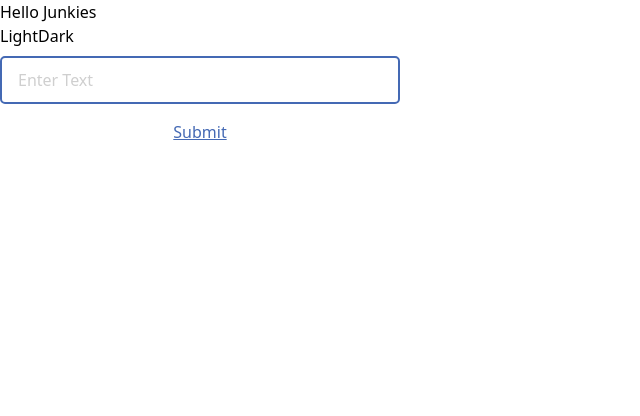
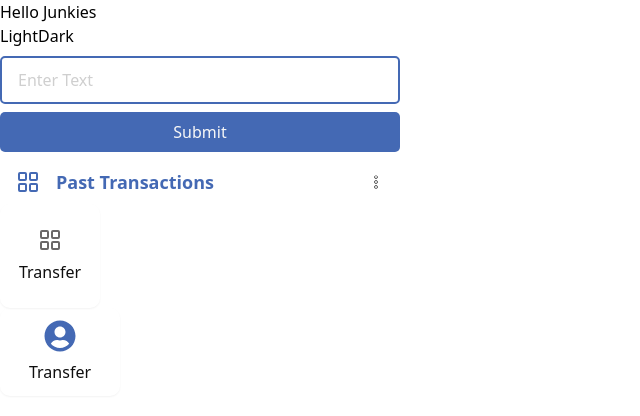
Before and after one commit to KodenOps/manee, a Next.js app: page / in a window 1280 px wide. Shown: the top 416 px of the page, without its empty margins (0-640 px from the left). Built offline with nearby package versions, Linux system fonts and the light colour scheme.

Commit message:
Added more component to the list

```diff
--- a/package.json
+++ b/package.json
@@ -12,7 +12,8 @@
     "next": "15.0.2",
     "next-themes": "^0.3.0",
     "react": "19.0.0-rc-02c0e824-20241028",
-    "react-dom": "19.0.0-rc-02c0e824-20241028"
+    "react-dom": "19.0.0-rc-02c0e824-20241028",
+    "react-icons": "^5.3.0"
   },
   "devDependencies": {
     "@types/node": "^20",
--- a/src/app/page.tsx
+++ b/src/app/page.tsx
@@ -3,6 +3,11 @@ import { ThemeProvider, useTheme } from 'next-themes';
 import SideBar from '@/components/sidebar/page';
 import Button from '@/components/Button';
 import InputField from '@/components/InputField';
+import CardTitle from '@/components/CardTitle';
+import { LuLayoutGrid } from 'react-icons/lu';
+import IconCard from '@/components/IconCard';
+import BeneCard from '@/components/BeneficiaryBox';
+
 const Page = () => {
 	return (
 		<ThemeProvider
@@ -20,8 +25,18 @@ const Page = () => {
 				<p className='my-2'></p>
 				<Button
 					text='Submit'
-					type='secondary'
+					type='primary'
 				/>
+				<p className='my-2'></p>
+				<CardTitle
+					title='Past Transactions'
+					IconName={LuLayoutGrid}
+				/>
+				<IconCard
+					IconName={LuLayoutGrid}
+					boxText='Transfer'
+				/>
+				<BeneCard boxText='Transfer' />
 			</div>
 		</ThemeProvider>
 	);
--- /dev/null
+++ b/src/components/BeneficiaryBox.tsx
@@ -0,0 +1,20 @@
+import React from 'react';
+import { FaUserCircle } from 'react-icons/fa';
+
+interface BeneCardType {
+	boxText: string;
+}
+const BeneCard = ({ boxText }: BeneCardType) => {
+	return (
+		<div className='flex flex-col items-center shadow-sm rounded-[10px] dark:bg-[var(--card-bg-dark)]  w-[120px] px-[32px] py-[12px] gap-2 cursor-pointer'>
+			<span className='text-[var(--primary)] dark:text-[var(--secondary-dark)]'>
+				<FaUserCircle size={32} />
+			</span>
+			<p className='font-medium text-md text-[var(--text)] dark:text-[var(--whites-dark)]'>
+				{boxText}
+			</p>
+		</div>
+	);
+};
+
+export default BeneCard;
--- /dev/null
+++ b/src/components/CardTitle.tsx
@@ -0,0 +1,24 @@
+import React from 'react';
+import { CiMenuKebab } from 'react-icons/ci';
+
+interface titleType {
+	IconName: React.ComponentType<{ size?: number; color?: string }>;
+	title: string;
+}
+const CardTitle = ({ IconName, title }: titleType) => {
+	return (
+		<div className='flex justify-between w-full px-[16px] py-[8px] items-center'>
+			<div className='titleIcon flex items-center gap-4'>
+				<span className='text-[var(--primary)] dark:text-[var(--secondary-dark)]'>
+					<IconName size={24} />
+				</span>
+				<h2 className='text-[var(--primary)] dark:text-[var(--secondary-dark)] font-semibold text-lg'>
+					{title}
+				</h2>
+			</div>
+			<CiMenuKebab className='text-black dark:text-[var(--secondary-dark)]' />
+		</div>
+	);
+};
+
+export default CardTitle;
--- /dev/null
+++ b/src/components/IconCard.tsx
@@ -0,0 +1,19 @@
+import React from 'react';
+interface iconcardType {
+	boxText: string;
+	IconName: React.ComponentType<{ size?: number; color?: string }>;
+}
+const IconCard = ({ boxText, IconName }: iconcardType) => {
+	return (
+		<div className='flex flex-col items-center shadow-sm rounded-[10px] dark:bg-[var(--card-bg-dark)]  w-[100px] p-[24px] gap-2 cursor-pointer'>
+			<span className='text-[var(--greys)] dark:text-[var(--accents)]'>
+				<IconName size={24} />
+			</span>
+			<p className='font-medium text-md text-[var(--text)] dark:text-[var(--whites-dark)]'>
+				{boxText}
+			</p>
+		</div>
+	);
+};
+
+export default IconCard;
```
Also changed, not shown: 1 other file (tests, documents, lock files or other folders).
